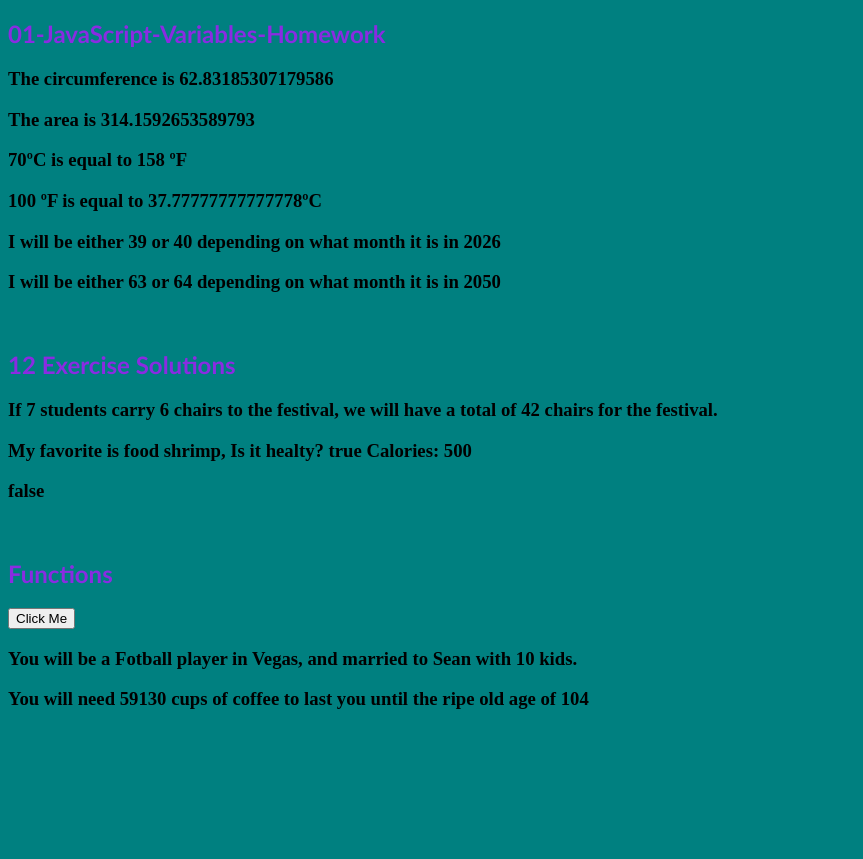
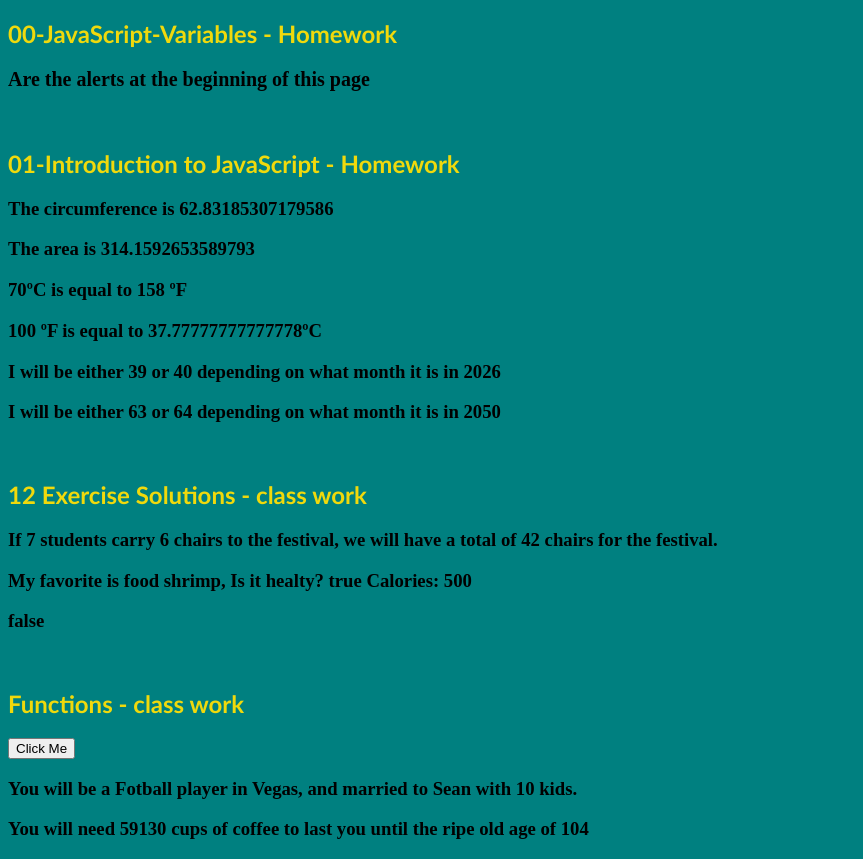
Before and after one commit to LuzSanchez23/Intro-JavaScript, a plain HTML site: page index.html in a window 1280 px wide. Shown: the part 61-920 px from the top of the page, without its empty margins (0-863 px from the left). Before the commit the page ends 800 px from the top, so only its background shows below. Drawn offline with Linux system fonts and the light colour scheme.

Commit message:
updating pending hw

```diff
--- a/index.html
+++ b/index.html
@@ -10,7 +10,10 @@
 <body>
   <h1>Java Script Introduction</h1>
 
-  <h2><strong>01-JavaScript-Variables-Homework</strong></h2>
+  <h2><strong>00-JavaScript-Variables - Homework</strong></h2>
+  <p>Are the alerts at the beginning of this page</p>
+  <br>
+  <h2><strong>01-Introduction to JavaScript - Homework</strong></h2>
   <h3 id="circumference"></h3>
   <h3 id="area"></h3>
   <h3 id="celsius"></h3>
@@ -19,7 +22,7 @@
   <h3 id="birth2"></h3>
 
   <br>
-  <h2><strong>12 Exercise Solutions</strong></h2>
+  <h2><strong>12 Exercise Solutions - class work</strong></h2>
   <h3 id="one"></h3>
   <h3 id="two"></h3>
   <h3 id="three"></h3>
@@ -34,7 +37,7 @@
   <h3 id="twelve"></h3>
 
   <br>
-  <h2><strong>Functions</strong></h2>
+  <h2><strong>Functions - class work</strong></h2>
   <h3 id="botom"></h3>
   <button onclick="myFunction()">Click Me</button>
   <h3 id="function"></h3>
--- a/style.css
+++ b/style.css
@@ -6,6 +6,10 @@ h1 {
     color: white;
 }
 h2 {
-    color: blueviolet;
+    color: rgb(240, 217, 12);
     font-family: 'Gill Sans', 'Gill Sans MT', Calibri, 'Trebuchet MS', sans-serif;
 }
+p {
+    font-weight: 700;
+    font-size: 20px;
+}
```
